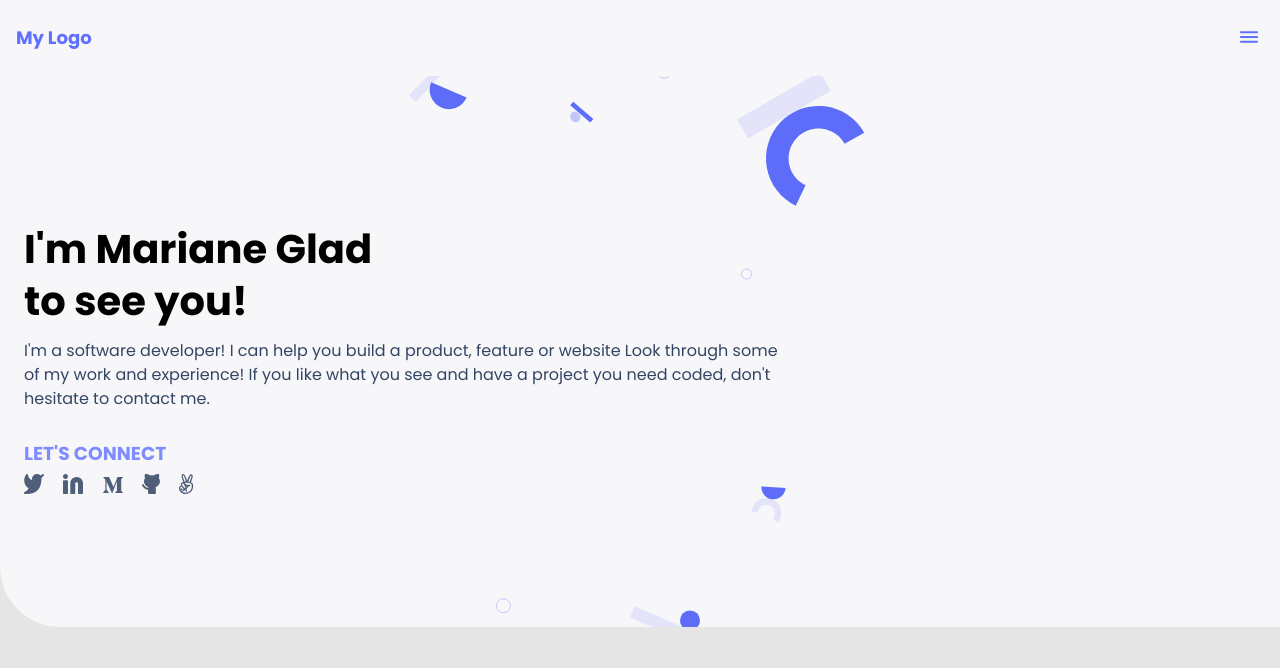
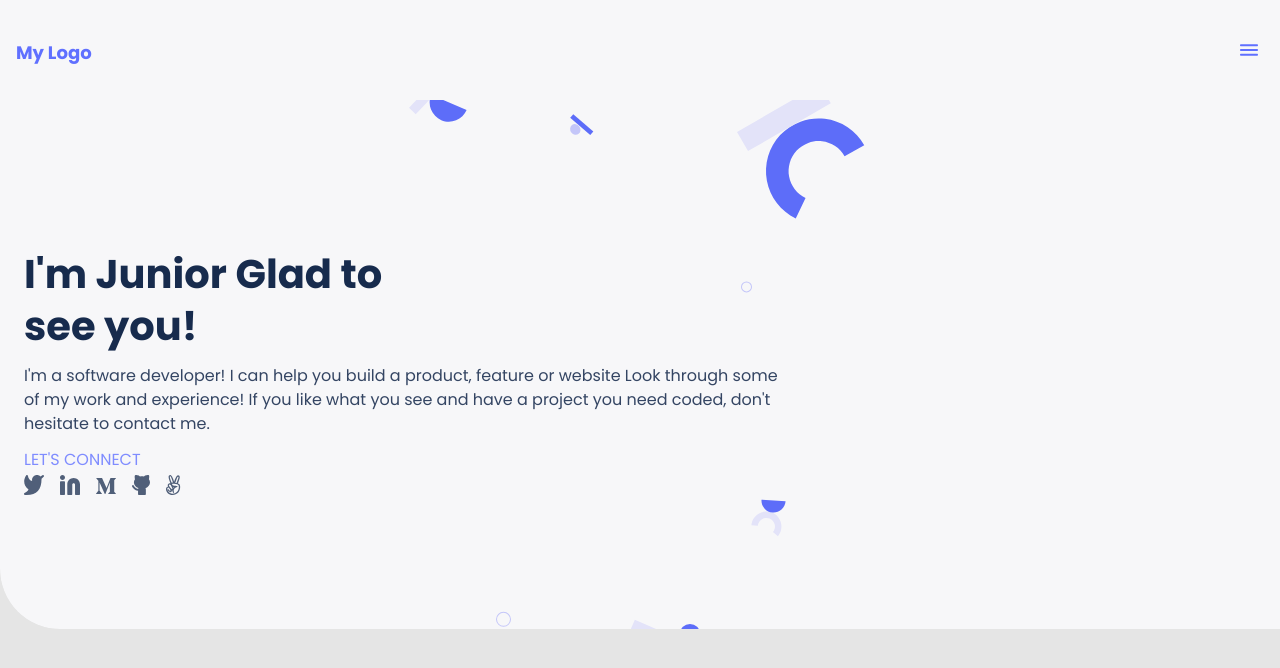
Before and after one commit to abiola-arobieke/week1-portfolio, a website: page index.html in a window 1280 px wide. Drawn offline with Linux system fonts and the light colour scheme.

Commit message:
Fix code reviewer's suggestions

```diff
--- a/index.html
+++ b/index.html
@@ -20,20 +20,20 @@
   <div class="main">
     <header class="header">
       <div class="header__wrapper"><h2 class="text logo--text">
-        My Logo
+        <a href="#">My Logo</a>
       </h2></div>
       <div class="header__wrapper">
         <nav class="toggleBtn"><button class="btn btn--ham" type="button"><img src="./assets/img/toggle menu.svg" alt="hamburger menu" class="ham--svg"></button></nav>
       </div>
     </header>
     <section class="headline">
-      <h1 class="headline__tittle">I'm Mariane Glad to see you!</h1>
+      <h1 class="headline__tittle">I'm Junior Glad to see you!</h1>
       <p class="headline__intro-text">
         I'm a software developer! I can help you build a product,
         feature or website Look through some of my work and experience! If you like what you see and have a project you need coded, don't hesitate to contact me.
       </p>
 
-      <a href="#" class="headline__lets-connect"><h3>LET'S CONNECT</h3></a>
+      <a href="#" class="headline__lets-connect">LET'S CONNECT</a>
 
       <ul class="media__icons">
         <li><a href="https://twitter.com" class="media__icon"><img src="./assets/img/Twitter icon.svg" alt="twitter"></a></li>
--- a/src/styles/style.css
+++ b/src/styles/style.css
@@ -5,6 +5,8 @@
   --h3-color: #7f8cff;
   --cards-bg-color: #f7f7f9;
   --app-bg-color: #e5e5e5;
+  --h1-color:#172B4D;
+
   --fw-bold: 700;
   --fw-regular: 400;
   --fw-semibold: 500;
@@ -58,7 +60,9 @@ body {
   padding: 0.8rem 1rem;
 }
 
-.logo--text {
+.header__wrapper a {
+  text-decoration: none;
+  cursor: default;
   color: var(--h2-color);
   font-size: 1.13rem;
   line-height: 1.25rem;
@@ -91,6 +95,7 @@ body {
   max-width: 15ch;
   font-weight: var(--fw-bold);
   font-size: clamp(2rem, 2.5rem, 3rem);
+  color: var(--h1-color);
   line-height: 3.25rem;
   margin-bottom: 0;
 }
@@ -115,8 +120,8 @@ body {
 
 .media__icons {
   padding-left: 0;
-  margin-top: -1.2rem;
-  width: 10.63rem;
+  margin-top: -.30rem;
+  width: 6rem;
   height: 1.25rem;
   display: flex;
   justify-content: space-between;
```
